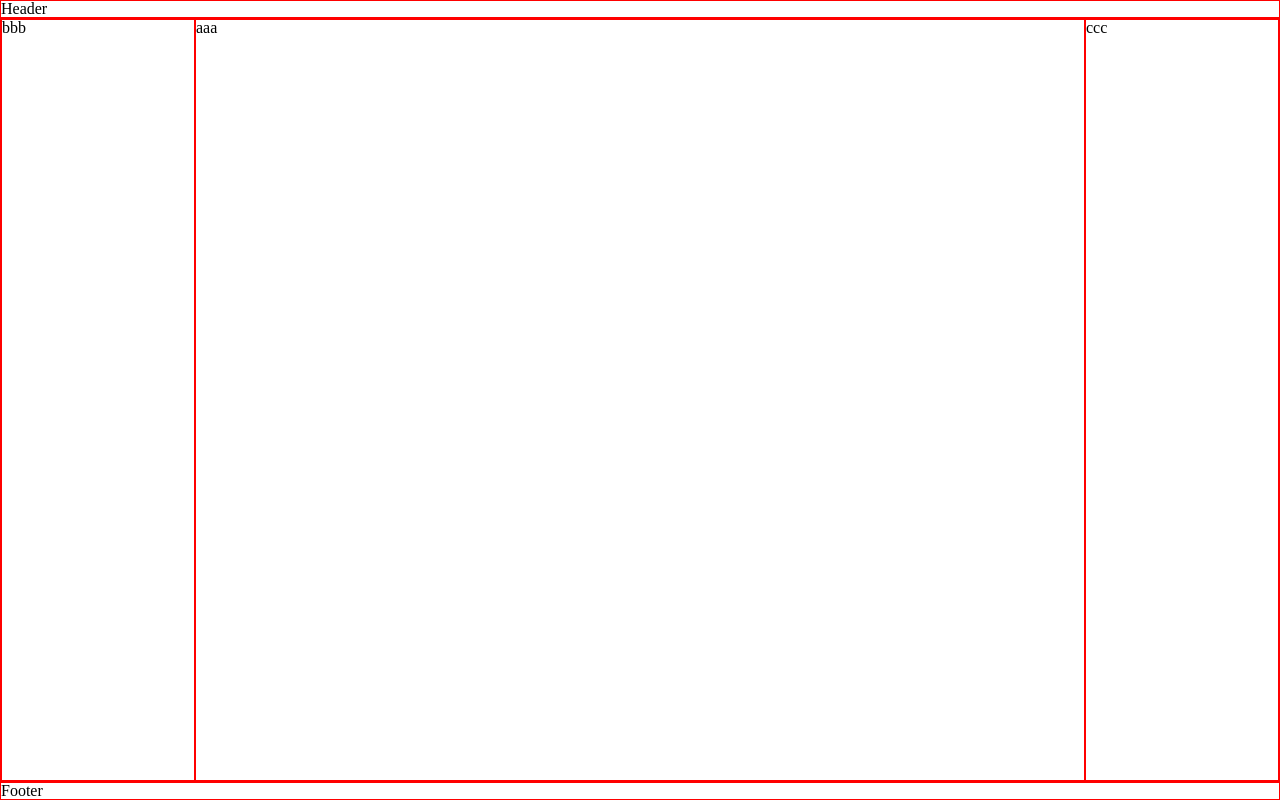
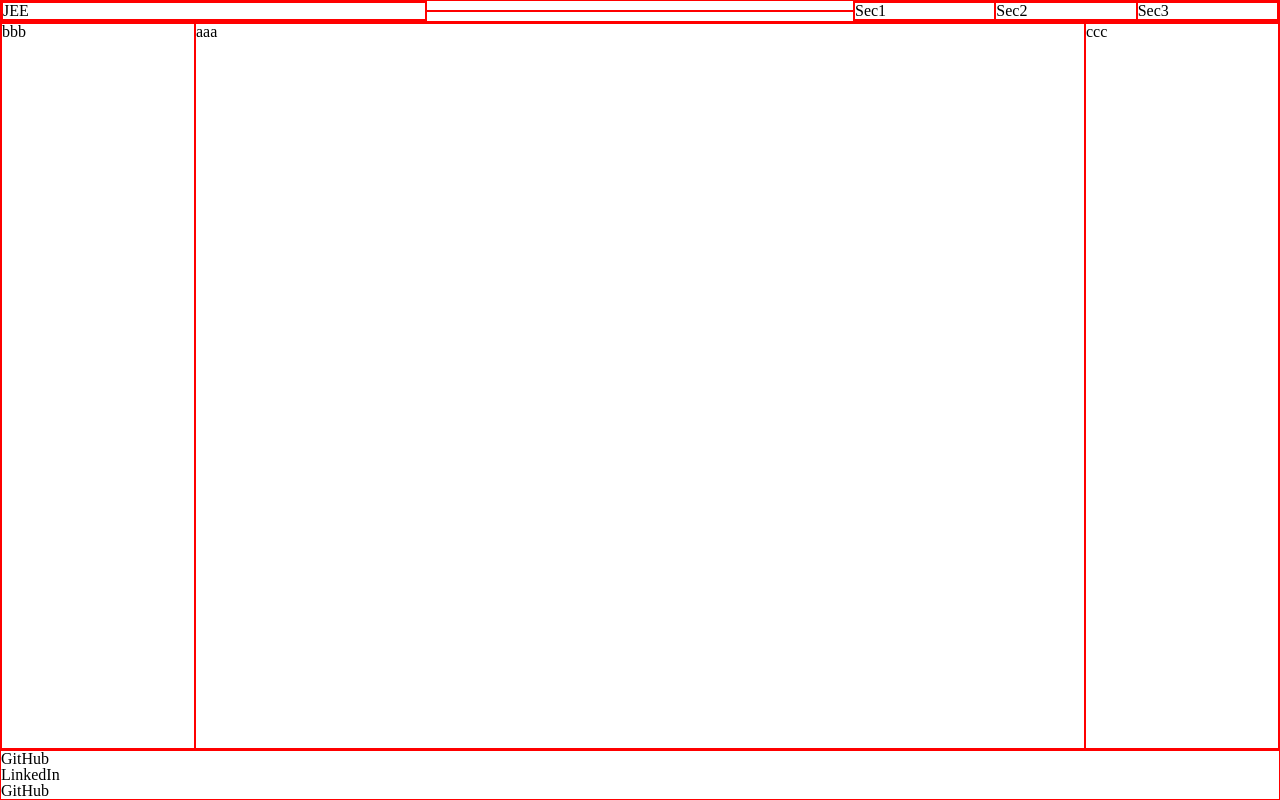
Before and after one commit to JJeris/tim-diz-exam, a plain HTML site: page index.html in a window 1280 px wide. Drawn offline with Linux system fonts and the light colour scheme.

```diff
--- a/index.html
+++ b/index.html
@@ -3,11 +3,23 @@
 <head>
     <meta charset="UTF-8">
     <meta name="viewport" content="width=device-width, initial-scale=1.0">
+    <link rel="icon" href="./assets/jee-32x32-rubikF-11s.png" type="image/x-icon">
     <link rel="stylesheet" href="styles.css">
     <title>Mans Ceļš uz Latvijas Universistāti | Johans Justs Eris</title>
 </head>
 <body class="holyGrail">
-    <header>Header</header>
+    <header class="navigation-bar">
+        <div class="nav-logo nav-cell">
+            <div class="logo">JEE</div>
+        </div>
+        <div class="nav-cell nav-delimiter"></div>
+        <div class="nav-cell nav-sections">
+            <div class="nav-cell">Sec1</div>
+            <div class="nav-cell">Sec2</div>
+            <div class="nav-cell">Sec3</div>
+        </div>
+
+    </header>
 
     <div class="holyGrail-body">
       <main class="holyGrail-content">aaa</main>
@@ -15,7 +27,13 @@
       <aside class="holyGrail-ads">ccc</aside>
     </div>
 
-    <footer>Footer</footer>
-  </body>
+    <footer>
+        <ul>
+            <li>GitHub</li>
+            <li>LinkedIn</li>
+            <li>GitHub</li>
+        </ul>
+    </footer>
+</body>
 
 </html>
--- a/styles.css
+++ b/styles.css
@@ -103,5 +103,33 @@ div, footer, header, main, nav, aside {
 /* HOLY GRAIL CSS END */
 
 /* HEADER CSS END */
+.navigation-bar {
+    display: flex;
+    justify-content: space-between; /* Align children to opposite ends */
+    align-items: center; /* Center vertically */
+}
 
+.nav-cell {
+    flex: 1;
+
+}
+
+.nav-logo {
+    display: flex;
+    align-items: center;
+
+}
+
+.logo {
+    flex: 1;
+    /* margin: auto; */
+}
+
+.nav-delimiter {
+    margin-left: auto; /* Pushes the following elements to the right */
+}
+
+.nav-sections {
+    display: flex;
+}
 /* HEADER CSS END */
```
Also changed, not shown: assets/jee-32x32-rubikF-11s.png (added), assets/jje-32x32-rubikF-9s.png (added), 1 other file.
